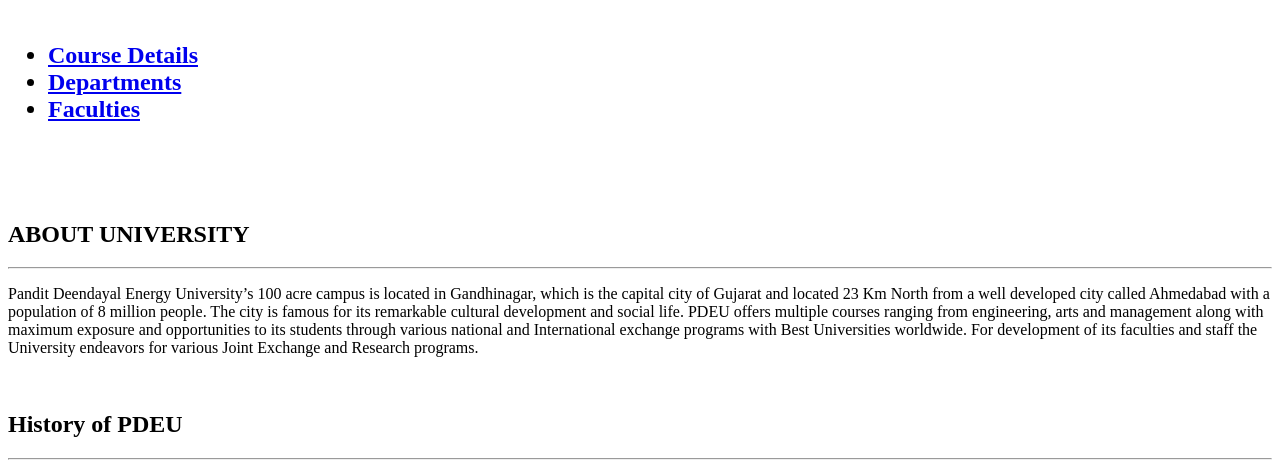
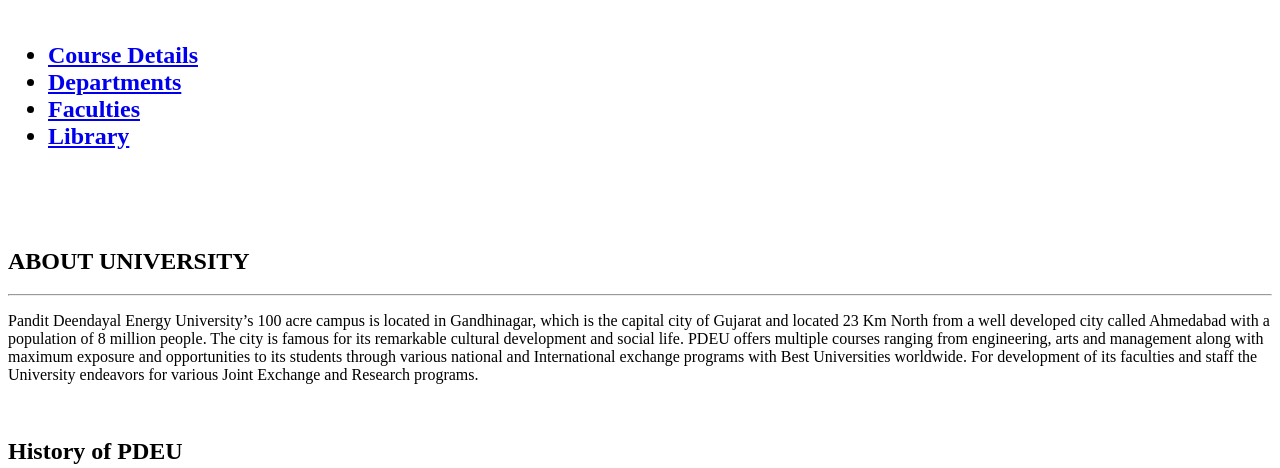
Before and after one commit to Priyansh-0704/PDEU-Website, a plain HTML site: page index.html in a window 1280 px wide. Shown: the part 332-800 px from the top of the page. Drawn offline with Linux system fonts and the light colour scheme.

Commit message:
Added library link

```diff
--- a/index.html
+++ b/index.html
@@ -16,6 +16,7 @@
         <li><a href="courses.html" target="_main">Course Details</a></li>
         <li><a href="departments.html" target="_main">Departments</a></li>
         <li><a href="faculties.html" target="_main">Faculties</a></li>
+        <li><a href="https://pdeu.ac.in/school-of-technology/library" target="_main">Library</a></li>
     </ul>
     </h2>
     <br><br><br>
```
